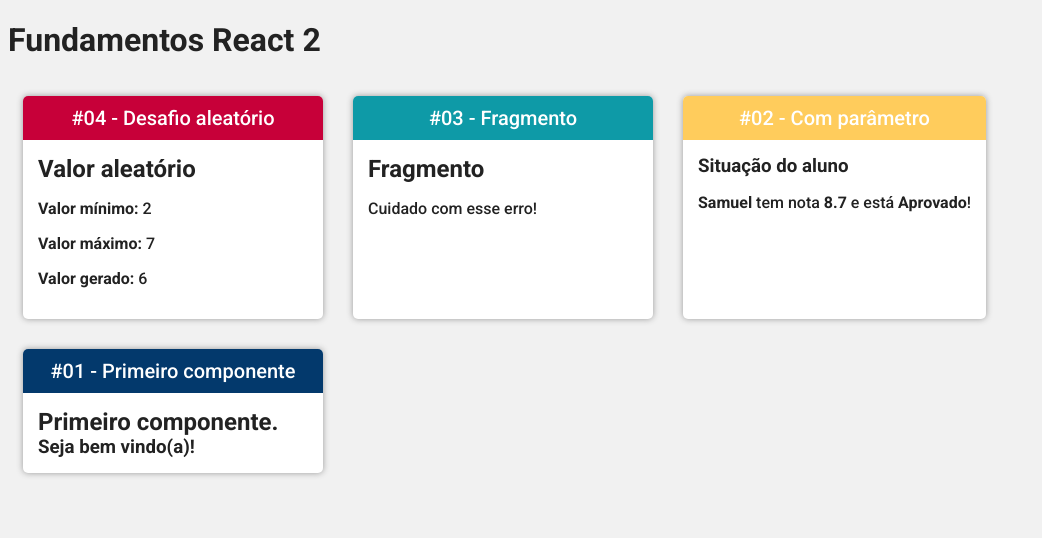
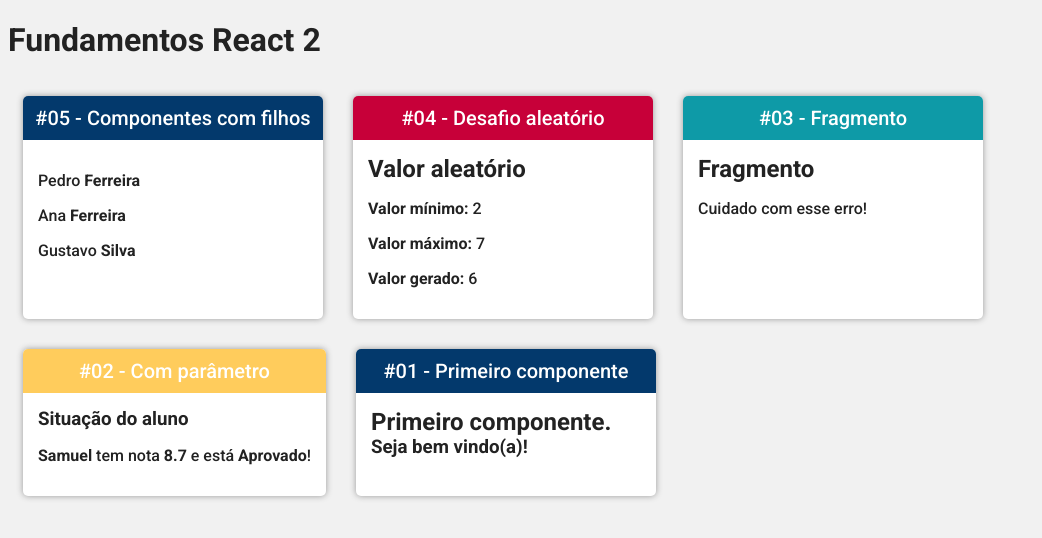
Before and after one commit to Samuel-silva/curso-react, a React (Create React App) app in the folder fundamentos-react/: page / in a window 1280 px wide. Shown: the top 538 px of the page, without its empty margins (0-1042 px from the left). Built offline with nearby package versions, Linux system fonts and the light colour scheme.

Commit message:
feat - Componentes filhos

```diff
--- a/fundamentos-react/src/App.jsx
+++ b/fundamentos-react/src/App.jsx
@@ -6,12 +6,17 @@
 import Fragmento from './components/basico/Fragmento'
 import Aleatorio from './components/basico/Aleatorio'
 import Card from './components/layout/Card'
+import Familia from './components/basico/Familia'
 
 export default () => (
   <div className="app">
     <h1>Fundamentos React 2</h1>
 
     <div className="card-conteiner">
+      <Card titulo="#05 - Componentes com filhos">
+        <Familia sobrenome="Ferreira" />
+      </Card>
+
       <Card
         color="#C70039"
         titulo="#04 - Desafio aleatório"
--- /dev/null
+++ b/fundamentos-react/src/components/basico/Familia.jsx
@@ -0,0 +1,23 @@
+import React from 'react'
+import FamiliaMembro from './FamiliaMembro'
+
+export default function Familia(props) {
+  const { sobrenome } = props
+
+  return (
+    <div>
+      <FamiliaMembro
+        nome="Pedro"
+        sobrenome={sobrenome}
+      />
+      <FamiliaMembro
+        nome="Ana"
+        {...props}
+      />
+      <FamiliaMembro
+        nome="Gustavo"
+        sobrenome="Silva"
+      />
+    </div>
+  )
+}
--- /dev/null
+++ b/fundamentos-react/src/components/basico/FamiliaMembro.jsx
@@ -0,0 +1,11 @@
+import React from 'react'
+
+export default function FamiliaMembro(props) {
+  const { nome, sobrenome } = props
+
+  return (
+    <p>
+      { nome } <strong>{ sobrenome }</strong>
+    </p>
+  )
+}
```
